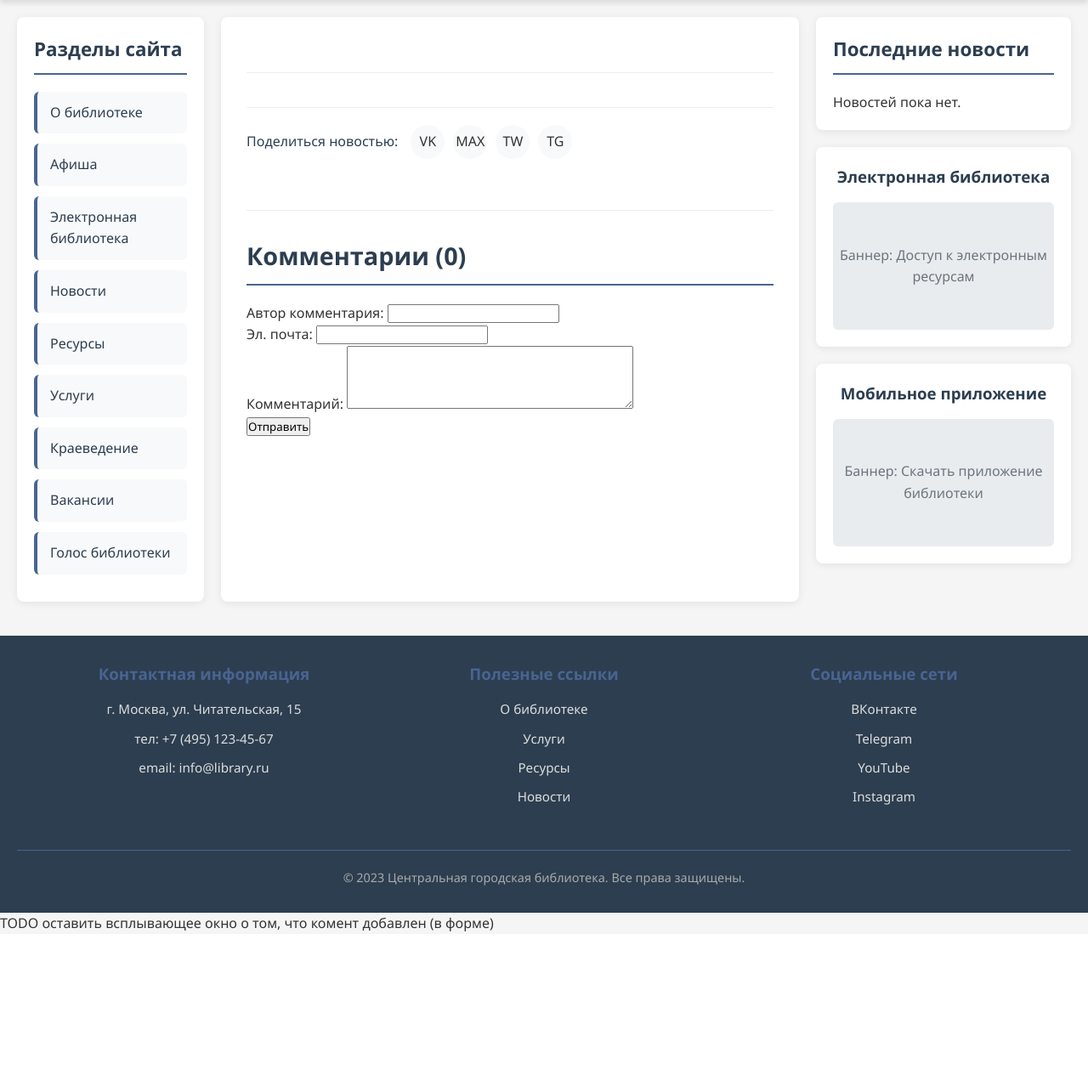
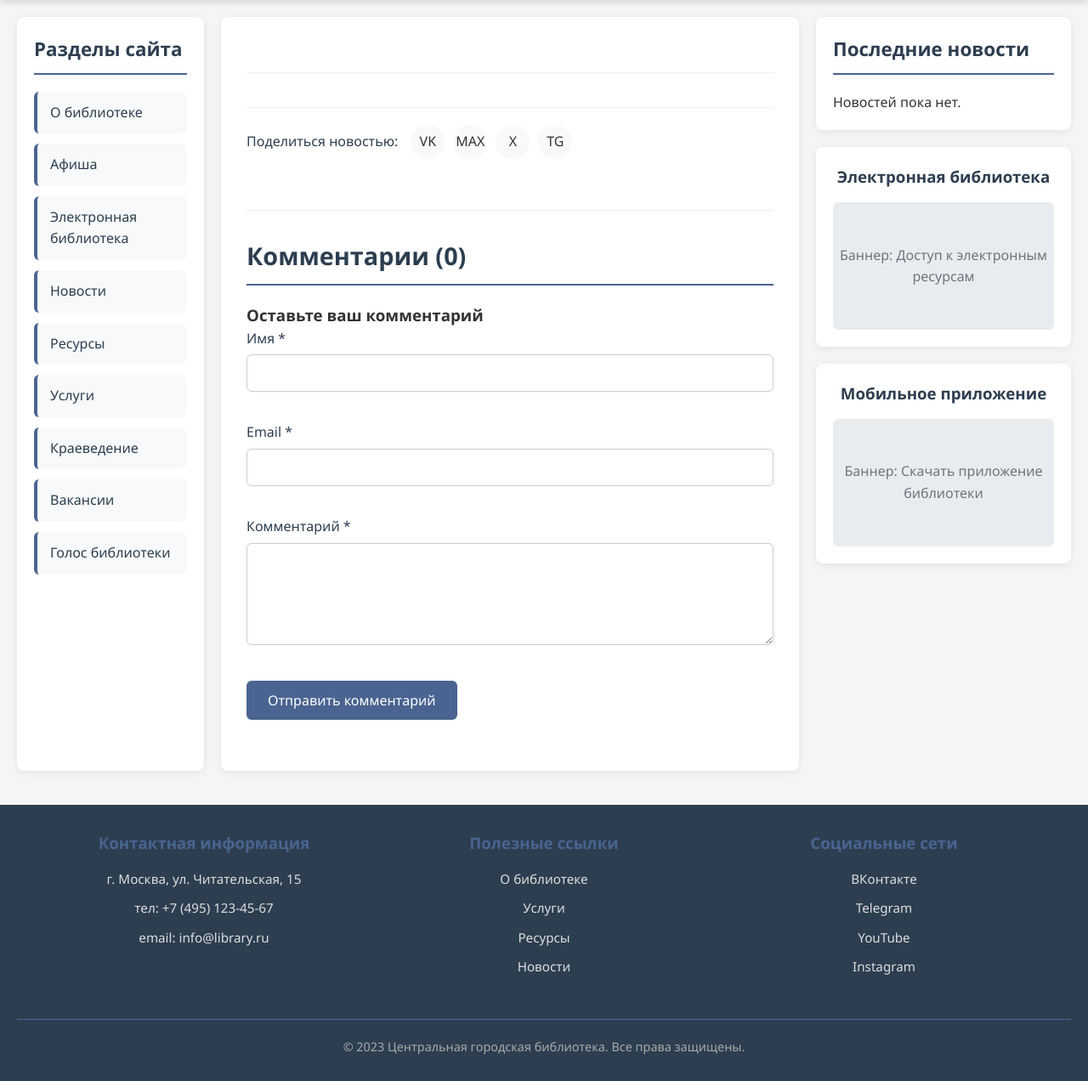
Before and after one commit to cyber-blake/rsl_project, a Django app: template rsl/templates/news_page.html in a window 1280 px wide. Shown: the part 199-1471 px from the top of the page at 85% size. Before the commit the page ends 1295 px from the top, so only its background shows below. Run offline with Django 5.2, Linux system fonts and the light colour scheme; the template is opened without the code that fills it: values that come from a table or form of the project are taken from there, others are empty.

Commit message:
minor changes, plus added comment-form styles

```diff
--- a/rsl/templates/news_base.html
+++ b/rsl/templates/news_base.html
@@ -663,6 +663,34 @@
         margin-top: 15px;
       }
 
+      .comment-form {
+      margin-bottom: 30px;
+      }
+            /* Comment form fields */
+      .comment-form input,
+      .comment-form textarea {
+        width: 100%;
+        padding: 10px 12px;
+        margin-bottom: 15px;
+        border: 1px solid #ccc;
+        border-radius: 6px;
+        background-color: #ffffff;
+        color: #2c3e50;
+        font-size: 1rem;
+      }
+
+      .comment-form textarea {
+        min-height: 120px;
+        resize: vertical;
+      }
+
+      .comment-form label {
+        display: block;
+        margin-bottom: 6px;
+        font-weight: 500;
+        color: #2c3e50;
+      }
+
     </style>
   </head>
   <body>
@@ -723,15 +746,37 @@
             <div class="share-icons">
               <div class="share-icon">VK</div>
               <div class="share-icon">MAX</div>
-              <div class="share-icon">TW</div>
+              <div class="share-icon">X</div>
               <div class="share-icon">TG</div>
             </div>
           </div>
 
           <!-- Секция комментариев -->
           <div class="comments-section">
-            <h2 class="comments-title">Комментарии ({{ comments|length }})</h2>
+          <h2 class="comments-title">Комментарии ({{ comments|length }})</h2>
+          <!-- Форма для добавления комментария -->
+          <div class="comment-form">
+            <h3>Оставьте ваш комментарий</h3>
+            <form method="post" action="{% url 'add_comment' article.pk %}">
+          {% csrf_token %}
+              <div class="form-group">
+                <label for="name">Имя *</label>
+                <input type="text" id="name" name="author" required>
+              </div>
 
+              <div class="form-group">
+                <label for="email">Email *</label>
+                <input type="email" id="email" name="email" required>
+              </div>
+
+              <div class="form-group">
+                <label for="comment">Комментарий *</label>
+                <textarea id="comment" name="commentText" required></textarea>
+              </div>
+
+              <button type="submit" class="submit-btn">Отправить комментарий</button>
+            </form>
+        </div>
             <!-- Список комментариев -->
             <div class="comments-list">
               {% if comments %}
@@ -753,12 +798,7 @@
                     </div>
                     {% endfor %}
                 {% endif %}
-
-            <form action="{% url 'add_comment' id=article.id %}" method="post">
-                {% csrf_token %}
-                {{ form.as_p }}
-                <button type="submit">Отправить</button>
-            </form>
+        {% comment %} TODO форму для комментарием средствами форм джанго {% endcomment %}
         </main>
 
 
--- a/rsl/templates/news_page.html
+++ b/rsl/templates/news_page.html
@@ -7,7 +7,7 @@
 
 {% block image %}<img src="{{ article.image.url }}" alt="{{ article.title }}">
 {% endblock %}
-
+{% comment %} TODO это лишний файл, всё можно сделать в ньюс бейз (вроде и так удобно) {% endcomment %}
 
 {% block body %}
     <span>{{ article.body|linebreaks }}</span>
```
Also changed, not shown: other parts of rsl/templates/news_base.html (+0 -37 lines).
